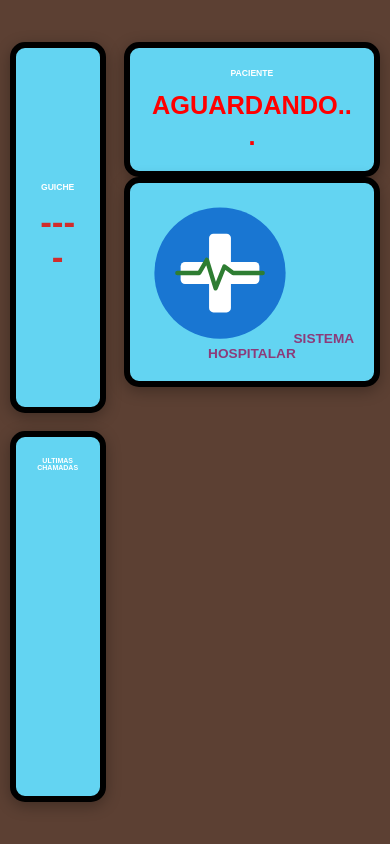
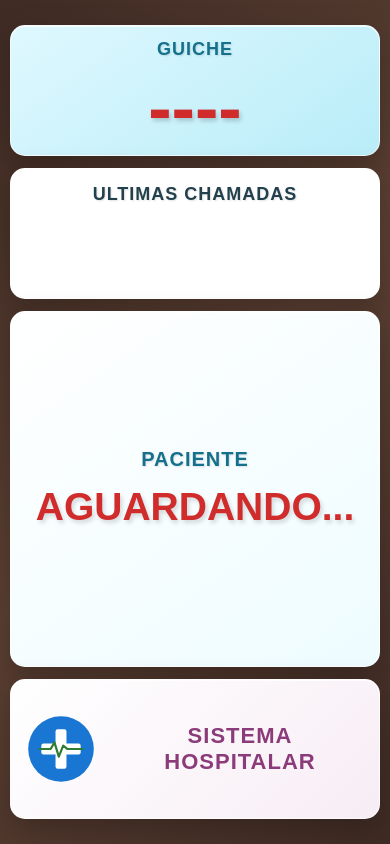
Before and after one commit to LucasOiveira/Sentinela, a website: page frontend/tv.html in a window 390 px wide. Drawn offline with Linux system fonts and the light colour scheme; no server answers.

Commit message:
Update tv.html

```diff
--- a/frontend/tv.html
+++ b/frontend/tv.html
@@ -5,126 +5,420 @@
     <meta name="viewport" content="width=device-width, initial-scale=1.0">
     <title>Midia-indoor</title>
     <style>
-        *{
+       * {
     box-sizing: border-box;
     margin: 0;
     padding: 0;
     font-family: Arial, Helvetica, sans-serif;
 }
 
+/* =========================================================
+   TELA PRINCIPAL
+   ========================================================= */
+
 body {
-            background-color: #5c4033;
+    width: 100vw;
+    height: 100vh;
+
+    background: linear-gradient(
+        135deg,
+        #3f2b24 0%,
+        #5c4033 50%,
+        #3f2b24 100%
+    );
+
     display: flex;
     justify-content: center;
     align-items: center;
-            height: 100vh;
+
     overflow: hidden;
 }
 
-        .tv-container{
+
+/* =========================================================
+   CONTAINER DA TV
+   ========================================================= */
+
+.tv-container {
+    width: 94vw;
+    height: 90vh;
+
     display: flex;
-            width: 95vw;
-            height: 90vh;
-            gap: 18px;
+
+    gap: 20px;
 }
 
+
+/* =========================================================
+   PAINEL ESQUERDO
+   ========================================================= */
+
 .left-panel {
+    width: 32%;
+
     display: flex;
     flex-direction: column;
-            width: 35%;
-            gap: 18px;
+
+    gap: 20px;
 }
 
-        .box {
-            background-color: #63d4f2;
-            border: 6px solid black;
-            border-radius: 15px;
-            padding: 20px;
+
+/* =========================================================
+   PAINEL DIREITO
+   ========================================================= */
+
+.right-panel {
+    width: 68%;
+
     display: flex;
     flex-direction: column;
+
+    gap: 20px;
+}
+
+
+/* =========================================================
+   CAIXAS
+   ========================================================= */
+
+.box {
+    position: relative;
+
+    background: linear-gradient(
+        145deg,
+        #ffffff,
+        #f3f7f9
+    );
+
+    border: 1px solid rgba(255, 255, 255, 0.7);
+
+    border-radius: 20px;
+
+    padding: 25px;
+
+    display: flex;
+    flex-direction: column;
+
     justify-content: center;
     align-items: center;
+
     text-align: center;
-            box-shadow: 0 4px 15px rgba(0, 0, 0, 0.3);
 
+    box-shadow:
+        0 10px 30px rgba(0, 0, 0, 0.25),
+        inset 0 1px 0 rgba(255, 255, 255, 0.8);
+
+    overflow: hidden;
 }
 
-        .box-title{
-            color: #ffff;
-            font-size: 2.2vw;
-            font-weight: bold;
+
+/* =========================================================
+   TÍTULOS DAS CAIXAS
+   ========================================================= */
+
+.box-title {
+    color: #23404d;
+
+    font-size: clamp(18px, 2vw, 32px);
+
+    font-weight: 800;
+
     text-transform: uppercase;
-            text-shadow: 1px 1px 2px rgbs(0, 0, 0, 0.4);
-            margin-bottom: 12px;
+
+    letter-spacing: 1px;
+
+    margin-bottom: 15px;
+
+    text-shadow:
+        1px 1px 2px rgba(0, 0, 0, 0.12);
 }
 
-        /*Painel esquerdo - local (guiche ou consutorio) */
-        .local-box{
+
+/* =========================================================
+   LOCAL
+   ========================================================= */
+
+.local-box {
     flex: 1;
+
+    background: linear-gradient(
+        145deg,
+        #dff8ff,
+        #b9edf8
+    );
+}
+
+.local-box .box-title {
+    color: #14708b;
 }
 
 .local-number {
     color: #d12c2c;
-            font-size: 9vw;
-            font-weight: bold;
-            line-height: 1;
+
+    font-size: clamp(70px, 8vw, 150px);
+
+    font-weight: 900;
+
+    line-height: 0.95;
+
+    text-shadow:
+        2px 3px 4px rgba(0, 0, 0, 0.18);
 }
 
-        .local-type{
-            color: gray;
-            font-size: 1.8vw;
-            font-weight: bold;
-            margin-top: 6px;
+
+/* =========================================================
+   HISTÓRICO
+   ========================================================= */
+
+.history-box {
+    flex: 1;
+
+    justify-content: flex-start;
+    align-items: stretch;
+
+    background: #ffffff;
+
+    padding: 25px 30px;
 }
 
-        .history-box{
-            flex: 1;
-            justify-content: flex-start;
-            align-items: flex-start;
+.history-box .box-title {
+    font-size: clamp(18px, 1.7vw, 28px);
+
+    align-self: center;
+
+    color: #23404d;
 }
 
-        .history-box .box-title{
-            font-size: 1.8vw;
-            align-self: center;
-        }
-        #history-list{
+
+#history-list {
+    width: 100%;
+
     list-style: none;
-            width: 100%;
-            color: red;
-            font-size: 1.5vw;
-            font-weight: bold;
+
+    margin-top: 8px;
+
+    color: #c52b2b;
+
+    font-size: clamp(16px, 1.5vw, 25px);
+
+    font-weight: 700;
+
     text-align: left;
 }
-        #history-list li{
-            margin-bottom: 8px;
-            border-bottom: 1px solid black;
-            padding-bottom: 5px;
+
+
+#history-list li {
+    padding: 12px 5px;
+
+    margin-bottom: 5px;
+
+    border-bottom:
+        1px solid #d8d8d8;
 }
-        .patient-box{
+
+
+/* =========================================================
+   PACIENTE
+   ========================================================= */
+
+.patient-box {
     flex: 3;
+
+    background: linear-gradient(
+        145deg,
+        #ffffff,
+        #eefcff
+    );
 }
-        .patient-name{
-            color: red;
-            font-size: 6.5vw;
-            font-weight: bold;
-            line-height: 1.2;
+
+
+.patient-box .box-title {
+    color: #14708b;
+
+    font-size: clamp(20px, 2vw, 34px);
+}
+
+
+.patient-name {
+    width: 100%;
+
+    color: #d12c2c;
+
+    font-size: clamp(45px, 6vw, 110px);
+
+    font-weight: 900;
+
+    line-height: 1.1;
+
     word-break: break-word;
+
+    overflow-wrap: break-word;
+
+    text-shadow:
+        2px 3px 4px rgba(0, 0, 0, 0.15);
 }
-        /* logo */
-        .logo-box{flex: 1;}
-        .logo-text{
+
+
+/* =========================================================
+   LOGO / RODAPÉ
+   ========================================================= */
+
+.logo-box {
+    flex: 1;
+
+    min-height: 120px;
+
+    background: linear-gradient(
+        135deg,
+        #ffffff,
+        #f7edf5
+    );
+}
+
+
+.logo-text {
+    display: flex;
+
+    align-items: center;
+    justify-content: center;
+
+    gap: 20px;
+
     color: #8c3b7a;
-            font-size: 3.5vw;
-            font-weight: bold;
+
+    font-size: clamp(22px, 3vw, 48px);
+
+    font-weight: 800;
+
     text-transform: uppercase;
+
+    letter-spacing: 1px;
 }
-        /* Animação de flash quando chama */
-        @keyframes flash{
-            0%, 100%{opacity: 1;}
-            50%{opacity: 0.3;}
+
+
+.logo-text img {
+    width: clamp(70px, 9vw, 140px);
+
+    height: auto;
+
+    object-fit: contain;
 }
-        .flash{
-            animation: flash 0.5s ease 3;
+
+
+/* =========================================================
+   ANIMAÇÃO DA CHAMADA
+   ========================================================= */
+
+@keyframes flash {
+
+    0% {
+        opacity: 1;
+
+        transform: scale(1);
+    }
+
+    50% {
+        opacity: 0.45;
+
+        transform: scale(1.015);
+    }
+
+    100% {
+        opacity: 1;
+
+        transform: scale(1);
+    }
+}
+
+
+.flash {
+    animation:
+        flash 0.5s ease 3;
+}
+
+
+/* =========================================================
+   DESTAQUE QUANDO A CHAMADA É FEITA
+   ========================================================= */
+
+.patient-box.flash {
+    box-shadow:
+        0 0 0 5px rgba(209, 44, 44, 0.25),
+        0 15px 40px rgba(209, 44, 44, 0.3);
+}
+
+
+/* =========================================================
+   TELAS MENORES
+   ========================================================= */
+
+@media (max-width: 900px) {
+
+    .tv-container {
+        width: 96vw;
+        height: 92vh;
+
+        gap: 12px;
+    }
+
+    .left-panel,
+    .right-panel {
+        gap: 12px;
+    }
+
+    .box {
+        border-radius: 15px;
+
+        padding: 15px;
+    }
+
+    .patient-name {
+        font-size: 7vw;
+    }
+
+    #history-list {
+        font-size: 2vw;
+    }
+}
+
+
+/* =========================================================
+   TELAS MUITO PEQUENAS
+   ========================================================= */
+
+@media (max-width: 600px) {
+
+    .tv-container {
+        width: 95vw;
+        height: 94vh;
+
+        flex-direction: column;
+    }
+
+    .left-panel,
+    .right-panel {
+        width: 100%;
+    }
+
+    .left-panel {
+        height: 35%;
+    }
+
+    .right-panel {
+        height: 65%;
+    }
+
+    .local-number {
+        font-size: 18vw;
+    }
+
+    .patient-name {
+        font-size: 10vw;
+    }
+
+    #history-list {
+        font-size: 3vw;
+    }
 }
     </style>
 </head>
```
Lines whose indentation alone changed are shown as unchanged.
